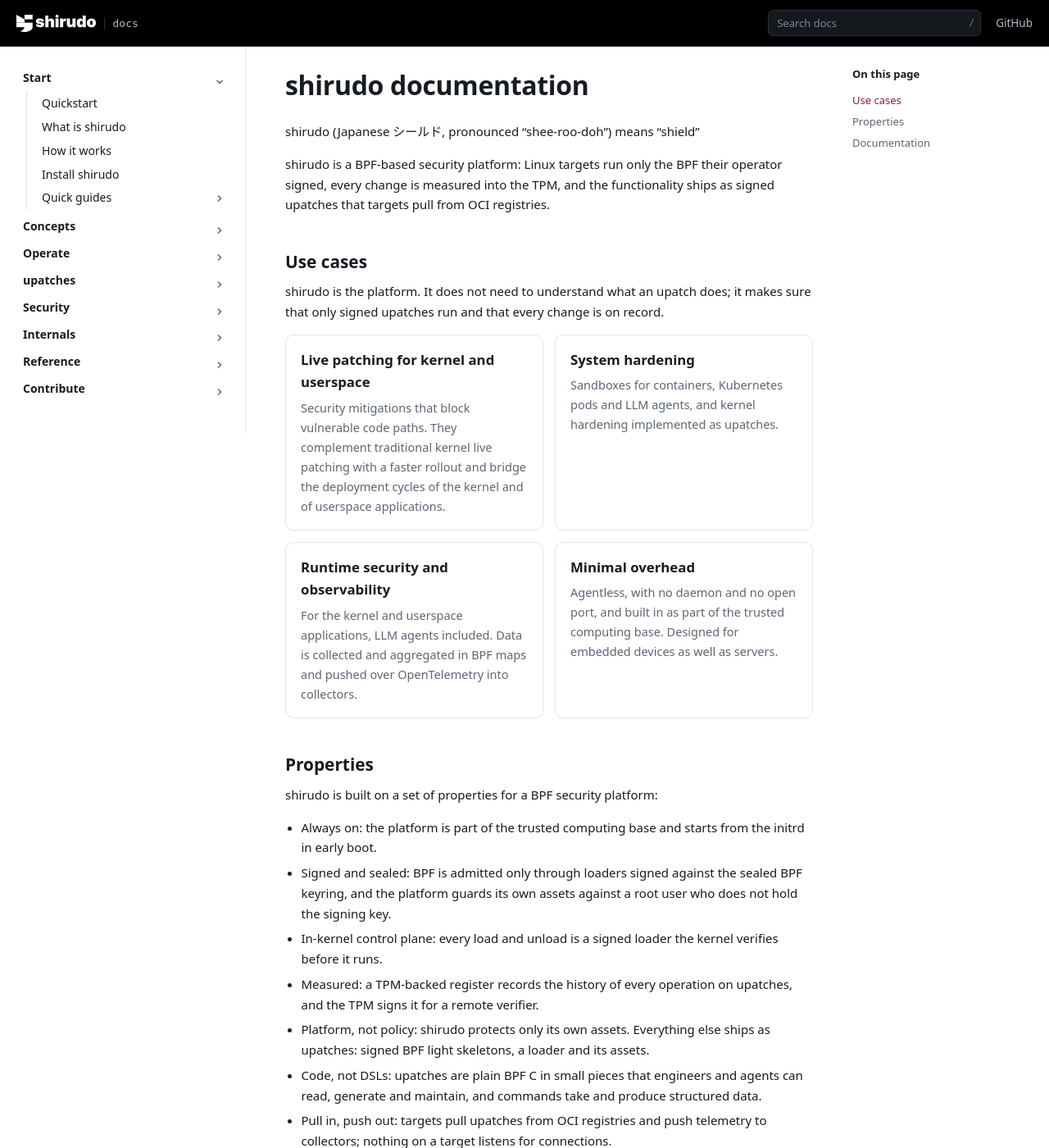
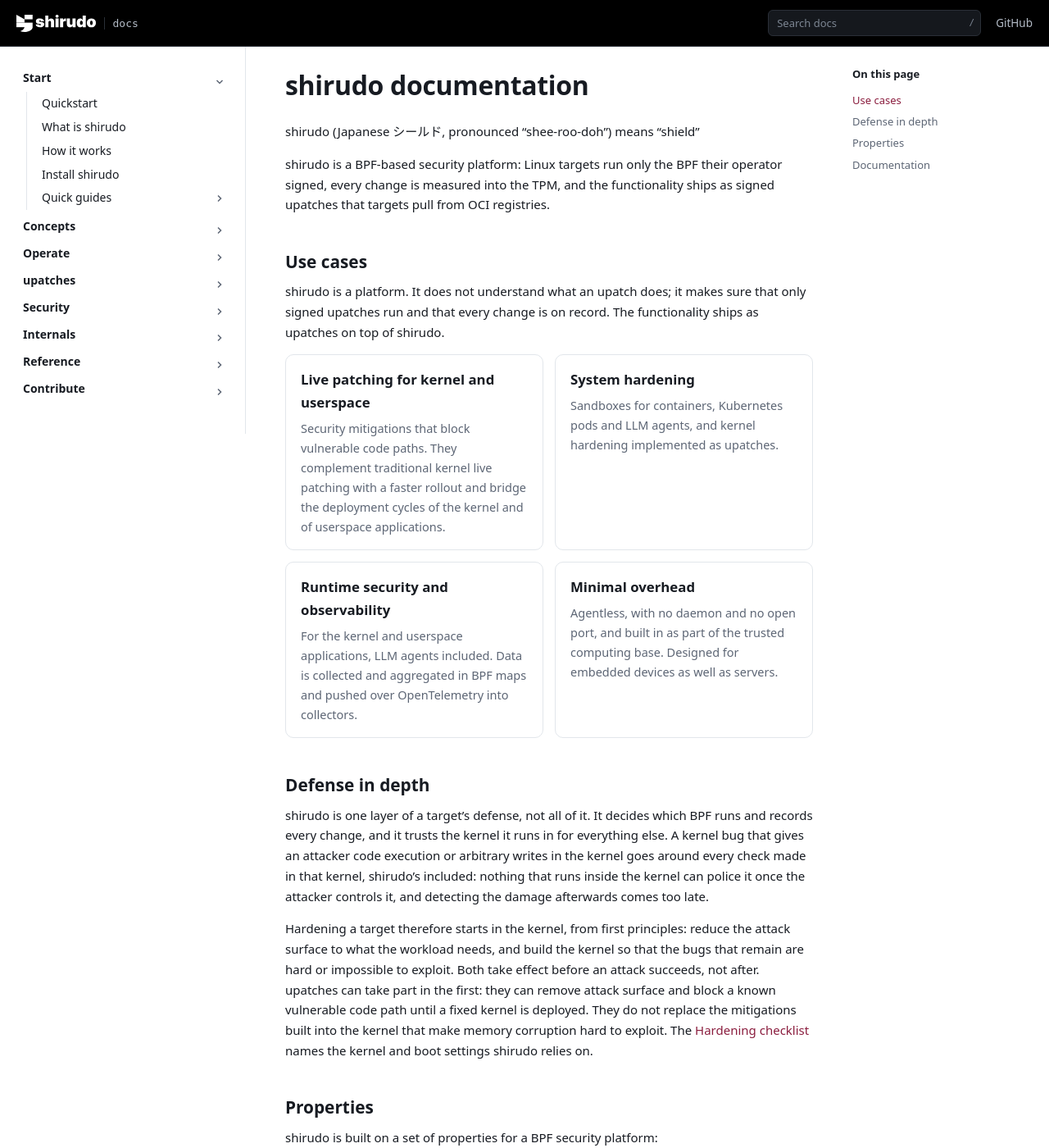
Before and after one commit to AliBashaSY/shirudo, a Sphinx documentation site: the page built from Documentation/index.rst, in a window 1280 px wide and 1400 px high. Shown: the whole window at 82% size. Built offline with Sphinx 7.4.7, drawn with Linux system fonts in a browser that asks for light colours.

Commit message:
Documentation: state shirudo's scope on the landing page
The landing page lists what upatches can do but not where shirudo
itself stops. A reader can take the kernel hardening use case for
protection against kernel exploits, which nothing that runs inside the
kernel can give once an attacker controls it.

Add a section that places shirudo as one layer of a target's defense:
it trusts the kernel it runs in, a kernel compromise goes around every
check it makes, and hardening starts in the kernel by reducing attack
surface and making the remaining bugs hard to exploit. upatches can
remove attack surface and block a known vulnerable code path until a
fixed kernel is deployed, but they do not replace the kernel's own
mitigations.

Say in the use cases that shirudo is a platform that does not
understand what an upatch does, and that the functionality ships as
upatches on top of it.

Signed-off-by: Daniel Borkmann <daniel@iogearbox.net>

```diff
--- a/Documentation/index.rst
+++ b/Documentation/index.rst
@@ -17,9 +17,9 @@ registries.
 Use cases
 ---------
 
-shirudo is the platform. It does not need to understand what an upatch
-does; it makes sure that only signed upatches run and that every change is
-on record.
+shirudo is a platform. It does not understand what an upatch does; it
+makes sure that only signed upatches run and that every change is on
+record. The functionality ships as upatches on top of shirudo.
 
 .. container:: grid
 
@@ -54,6 +54,27 @@ on record.
       Agentless, with no daemon and no open port, and built in as part of
       the trusted computing base. Designed for embedded devices as well as
       servers.
+
+Defense in depth
+----------------
+
+shirudo is one layer of a target's defense, not all of it. It decides
+which BPF runs and records every change, and it trusts the kernel it
+runs in for everything else. A kernel bug that gives an attacker code
+execution or arbitrary writes in the kernel goes around every check made
+in that kernel, shirudo's included: nothing that runs inside the kernel
+can police it once the attacker controls it, and detecting the damage
+afterwards comes too late.
+
+Hardening a target therefore starts in the kernel, from first
+principles: reduce the attack surface to what the workload needs, and
+build the kernel so that the bugs that remain are hard or impossible to
+exploit. Both take effect before an attack succeeds, not after. upatches
+can take part in the first: they can remove attack surface and block a
+known vulnerable code path until a fixed kernel is deployed. They do
+not replace the mitigations built into the kernel that make memory
+corruption hard to exploit. The :doc:`operate/hardening` names the
+kernel and boot settings shirudo relies on.
 
 Properties
 ----------
```
